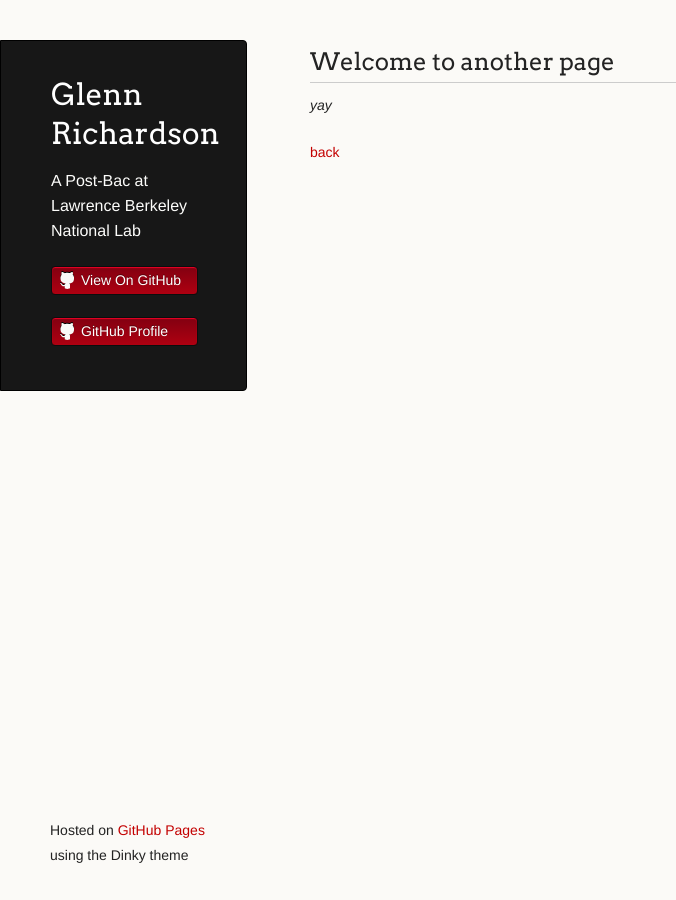
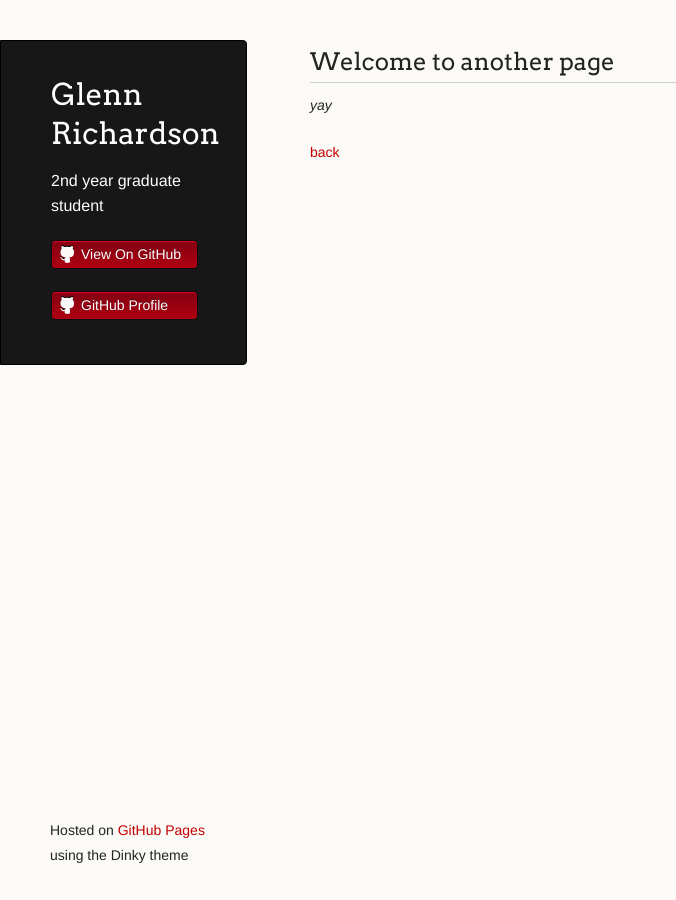
Before and after one commit to gtrichardson/gtrichardson.github.io, a Jekyll site: the page built from another-page.md, in a window 1280 px wide. Shown: the whole page, without its empty margins (0-676 px from the left). Built offline with Jekyll 4.4.1, drawn with Linux system fonts in a browser that asks for light colours; our own code applies the rules of GitHub Pages for plain Markdown files.

Commit message:
Update _config.yml
updated position

```diff
--- a/_config.yml
+++ b/_config.yml
@@ -1,5 +1,5 @@
 title: Glenn Richardson
-description: A Post-Bac at Lawrence Berkeley National Lab
+description: 2nd year graduate student
 show_downloads: False
 google_analytics:
 theme: jekyll-theme-dinky
```
